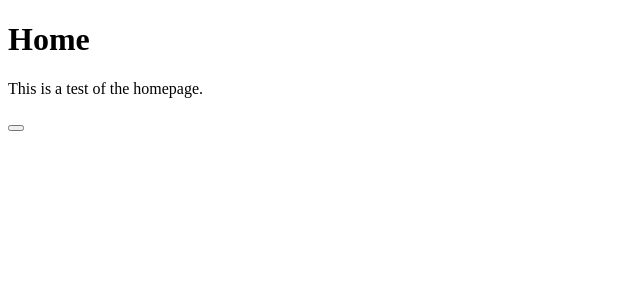
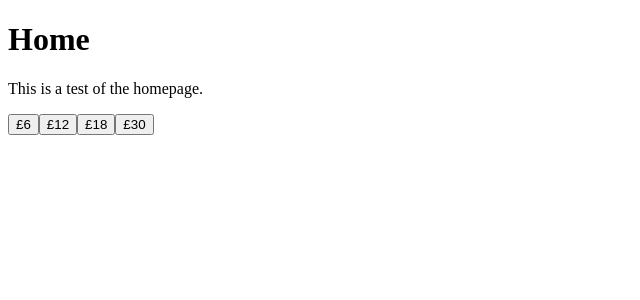
Before and after one commit to justtoconfirm/donation-component, a Gatsby app: page / in a window 1280 px wide. Shown: the top 300 px of the page, without its empty margins (0-640 px from the left). Built offline with nearby package versions, Linux system fonts and the light colour scheme.

Commit message:
Render multiple components on the homepage

```diff
--- a/src/pages/index.js
+++ b/src/pages/index.js
@@ -6,7 +6,10 @@ const Home = () => (
 		<h1>Home</h1>
 		<p>This is a test of the homepage.</p>
 
-		<Button />
+		<Button>£6</Button>
+		<Button>£12</Button>
+		<Button>£18</Button>
+		<Button>£30</Button>
 	</>
 )
 
```
